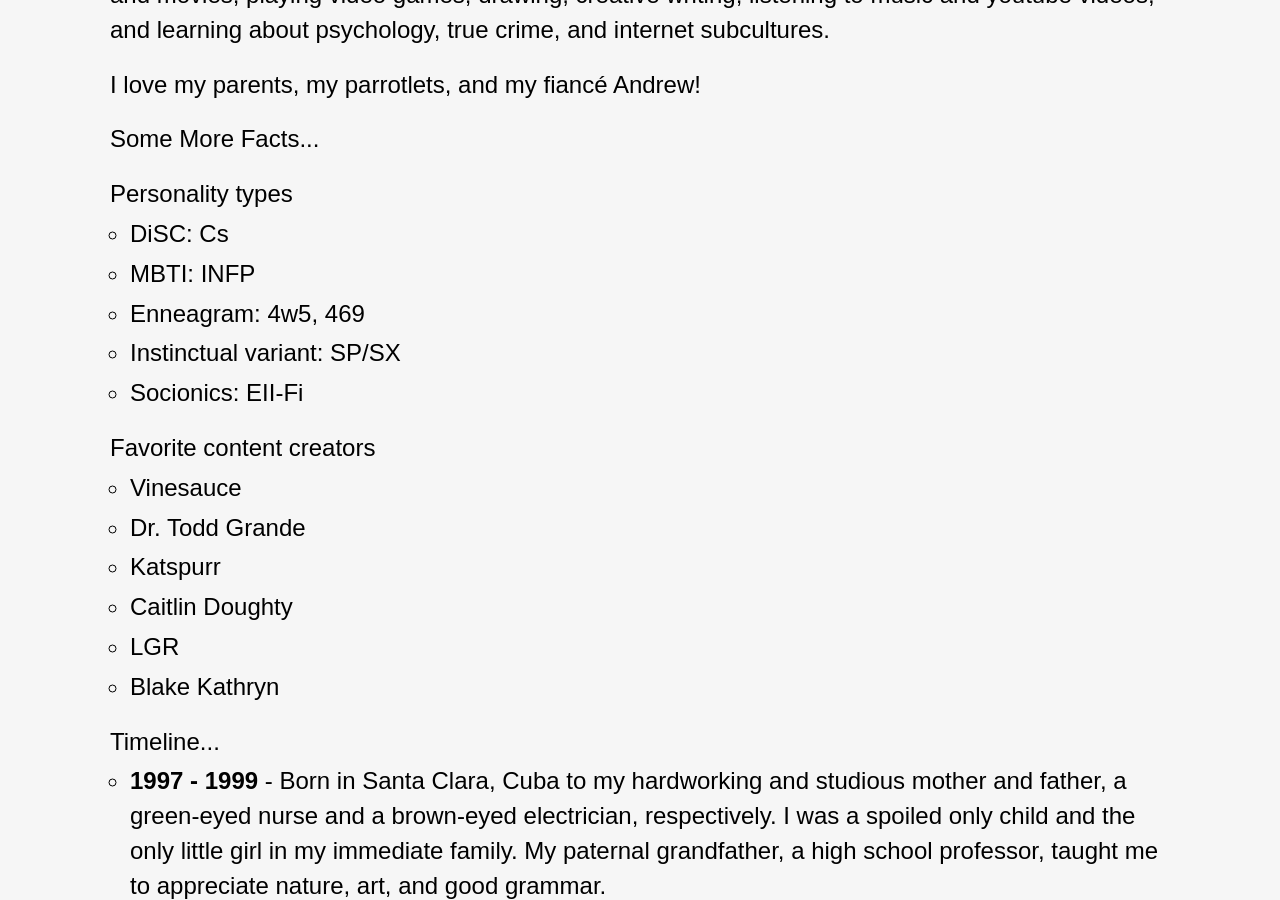
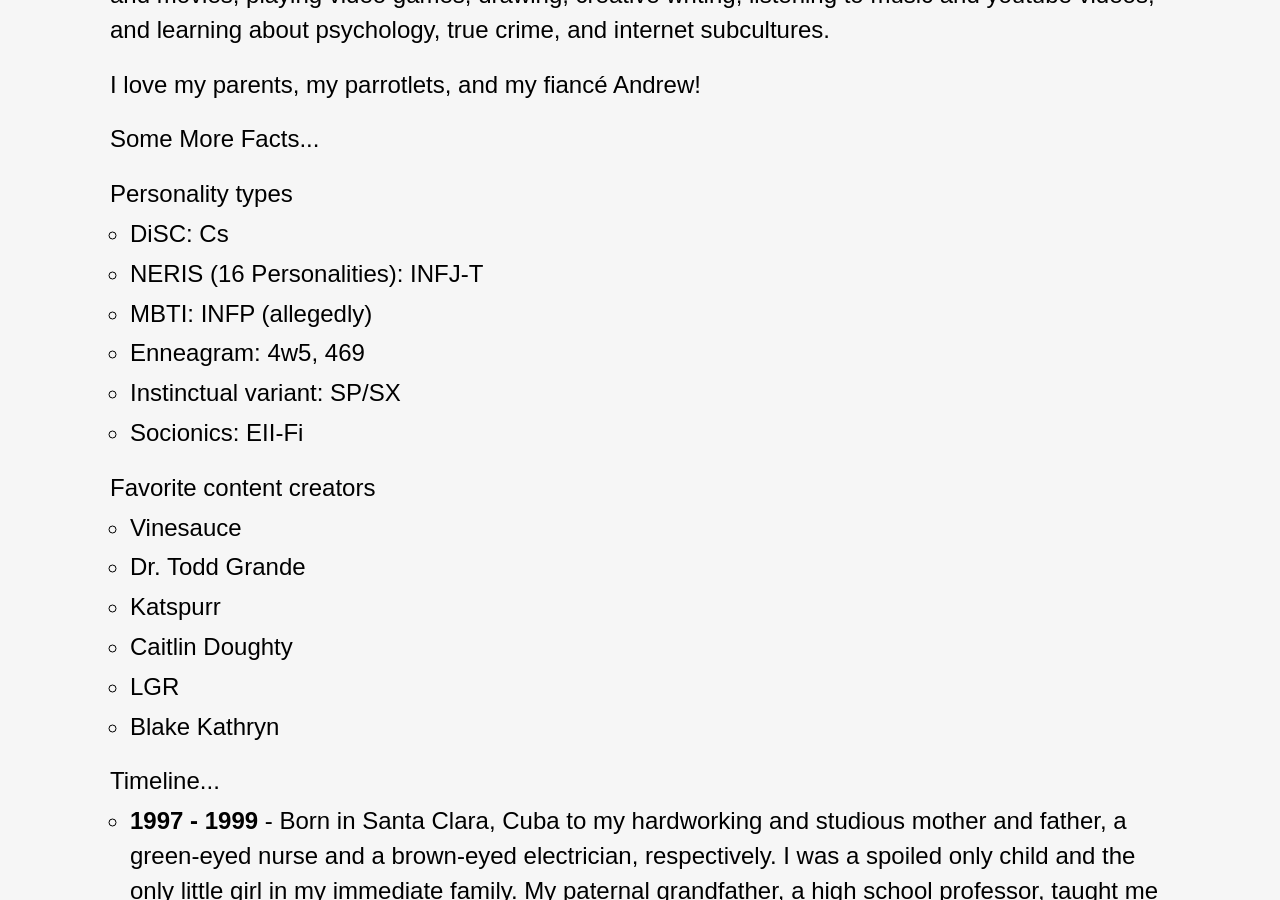
Before and after one commit to liz-lorena/2020, a Jekyll site: the page built from about/index.html, in a window 1280 px wide and 900 px high, scrolled down 876 px. Built offline with Jekyll 4.4.1, drawn with Linux system fonts in a browser that asks for light colours.

Commit message:
Update index.html

```diff
--- a/about/index.html
+++ b/about/index.html
@@ -15,7 +15,8 @@
 <p>Personality types</p>
 <ul>
    <li>DiSC: Cs</li>
-   <li>MBTI: INFP</li>
+   <li>NERIS (16 Personalities): INFJ-T</li>
+   <li>MBTI: INFP (allegedly)</li>
    <li>Enneagram: 4w5, 469</li>
    <li>Instinctual variant: SP/SX</li>
    <li>Socionics: EII-Fi</li>
```
